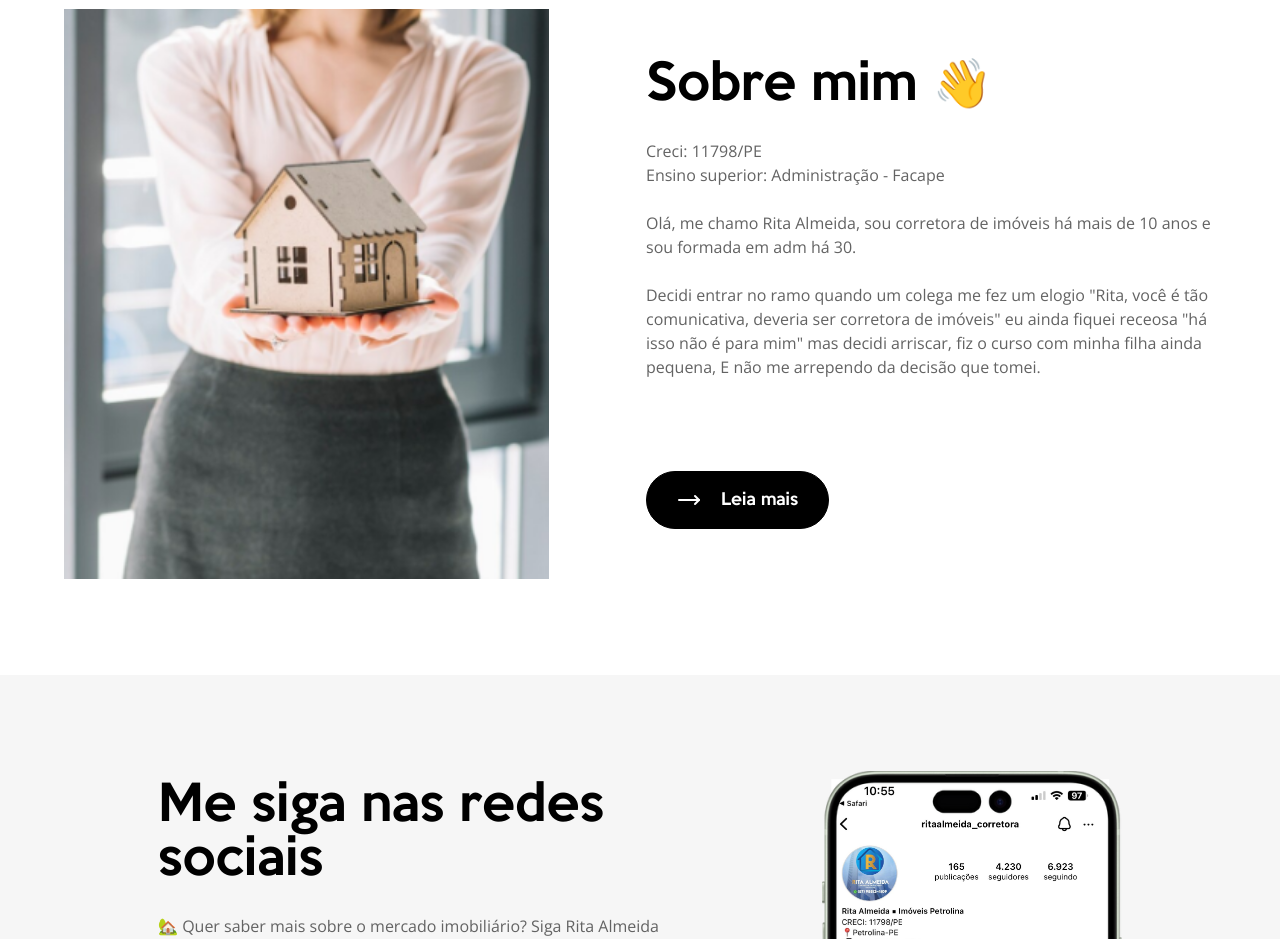
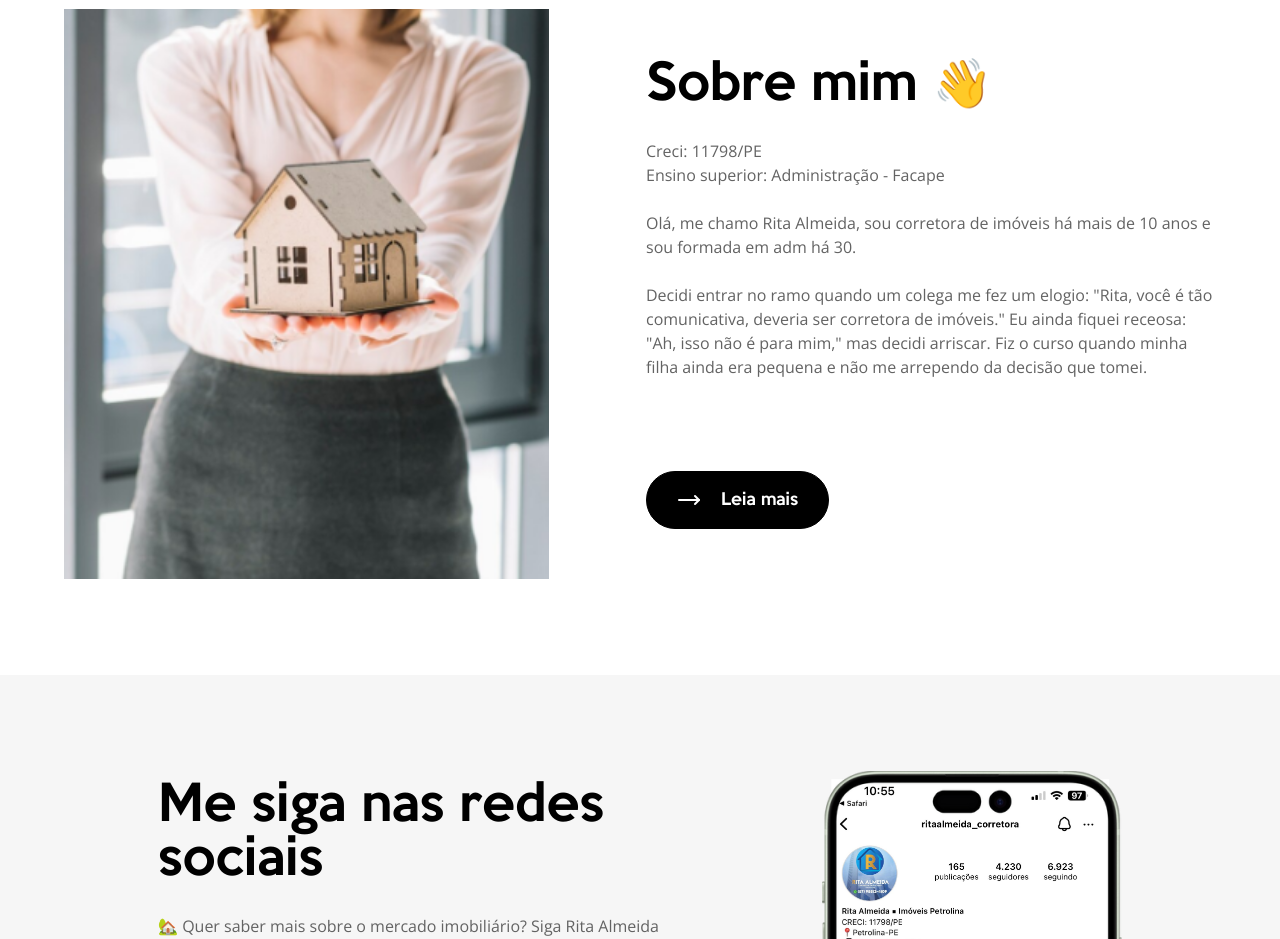
Before and after one commit to EdisonMatos/Landpage-Rita-Almeida, a React (Vite) app: page / in a window 1280 px wide. Shown: the part 2420-3359 px from the top of the page. Built offline with nearby package versions, Linux system fonts and the light colour scheme.

Commit message:
fix: Corrige o texto da Sessão About

```diff
--- a/src/components/sections/AboutImgLeft.jsx
+++ b/src/components/sections/AboutImgLeft.jsx
@@ -74,11 +74,11 @@ export default function AboutImgLeft() {
               Olá, me chamo Rita Almeida, sou corretora de imóveis há mais de 10
               anos e sou formada em adm há 30.
               <br />
-              <br></br>Decidi entrar no ramo quando um colega me fez um elogio
-              "Rita, você é tão comunicativa, deveria ser corretora de imóveis"
-              eu ainda fiquei receosa "há isso não é para mim" mas decidi
-              arriscar, fiz o curso com minha filha ainda pequena, E não me
-              arrependo da decisão que tomei.
+              <br></br>Decidi entrar no ramo quando um colega me fez um elogio:
+              "Rita, você é tão comunicativa, deveria ser corretora de imóveis."
+              Eu ainda fiquei receosa: "Ah, isso não é para mim," mas decidi
+              arriscar. Fiz o curso quando minha filha ainda era pequena e não
+              me arrependo da decisão que tomei.
             </Paragraphs>
           </MotionDivDownToUp>
           <MotionDivDownToUp>
```
